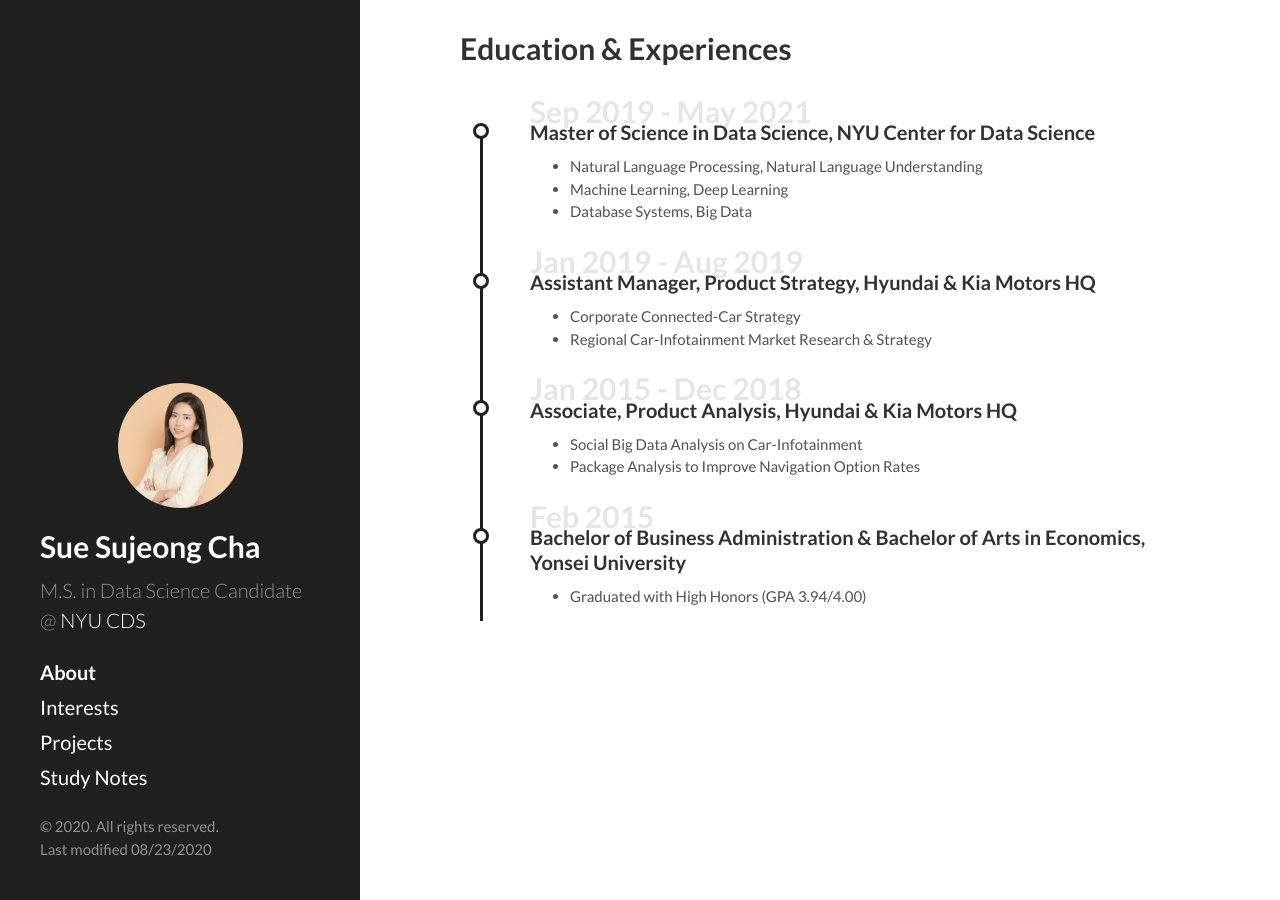
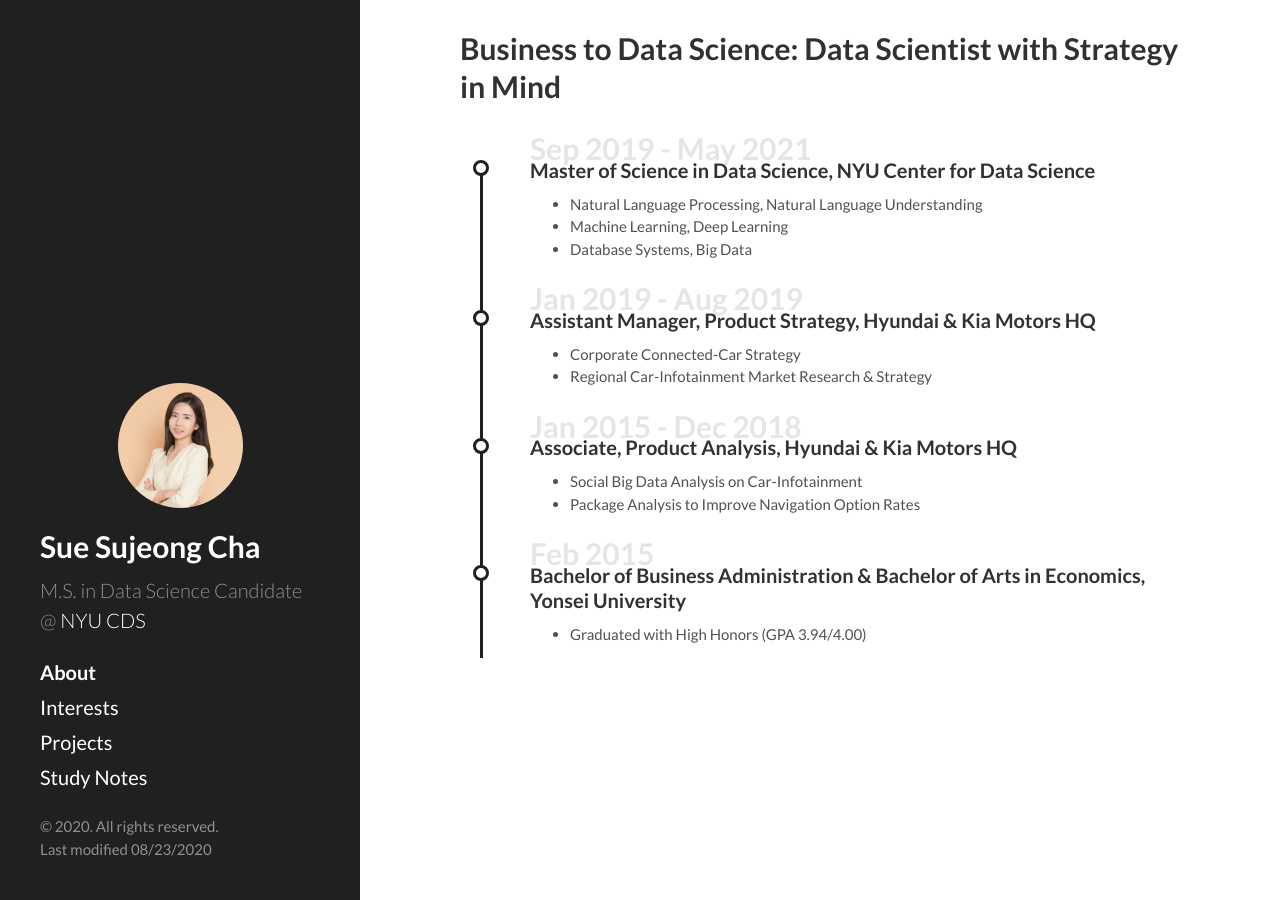
Before and after one commit to sujeongcha/sujeongcha.github.io, a Jekyll site: the page built from about.html, in a window 1280 px wide. Built offline with Jekyll 4.4.1, drawn with Linux system fonts in a browser that asks for light colours.

Commit message:
Update about.html

```diff
--- a/about.html
+++ b/about.html
@@ -5,7 +5,7 @@ title: About
 
 <div class="about">
 	<div class="main">
-		<h2>Education & Experiences</h2>
+		<h2>Business to Data Science: Data Scientist with Strategy in Mind</h2>
 	</div>
 
 	<div class="timeline">
```
